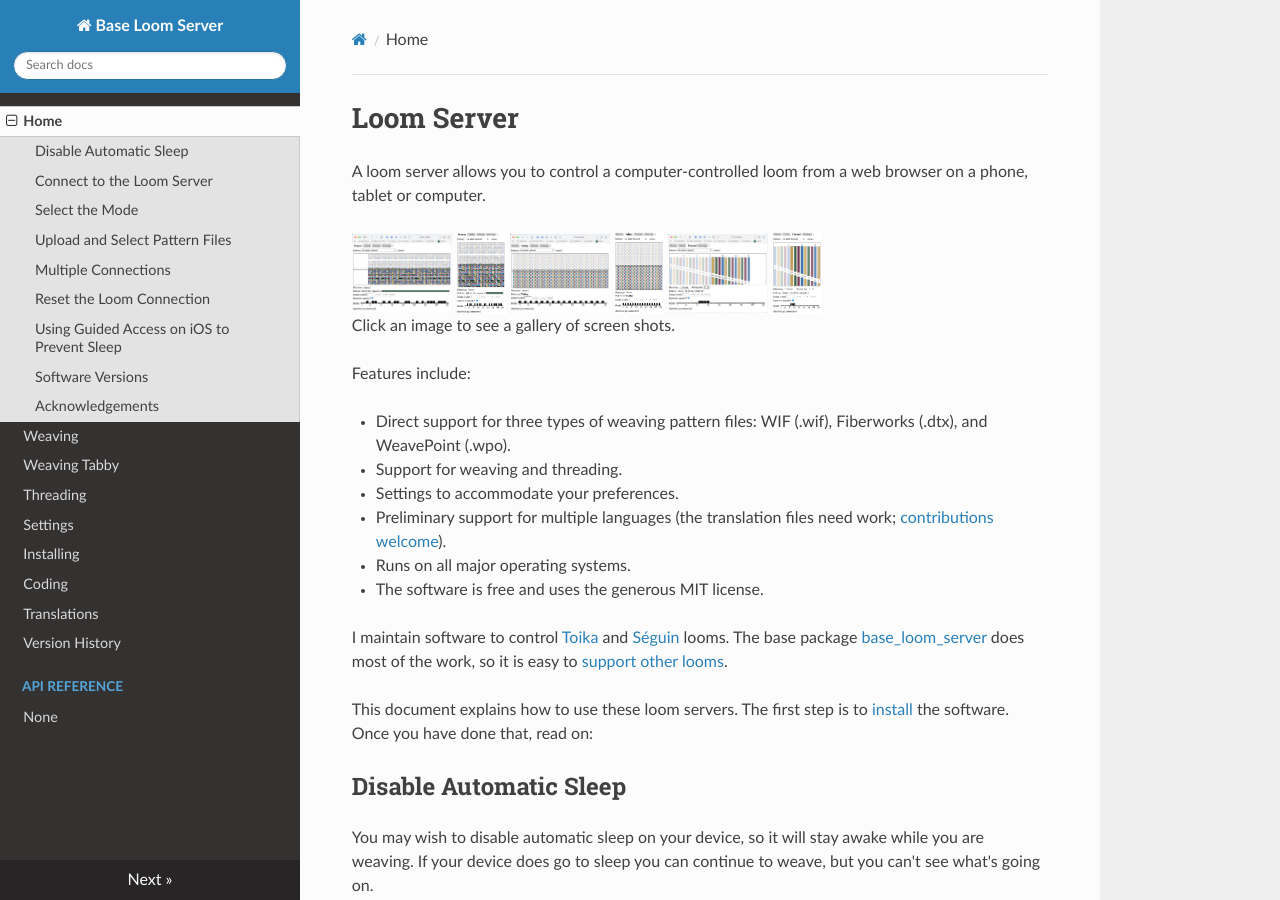
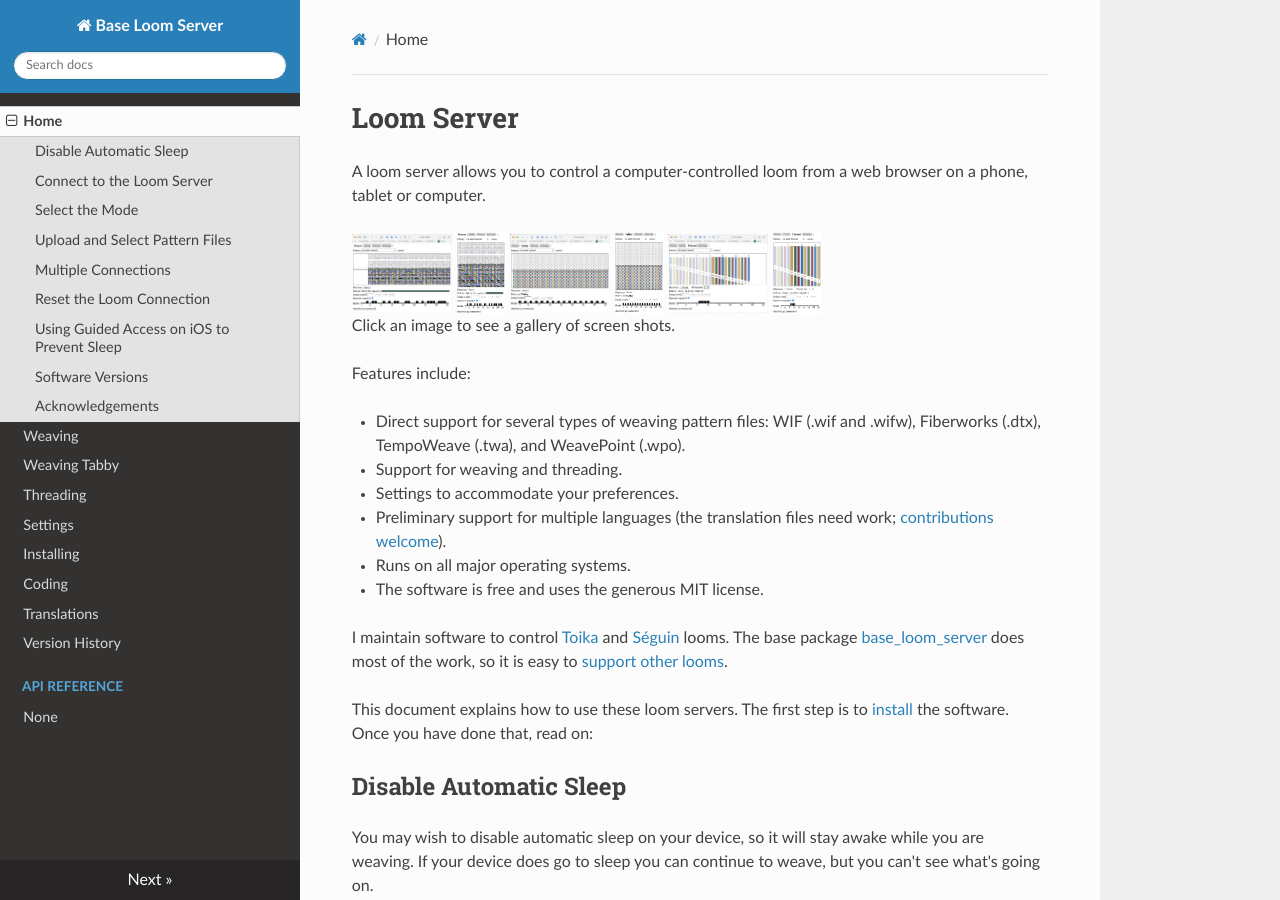
Before and after one commit to r-owen/base_loom_server, an MkDocs documentation site: the page built from docs/index.md, in a window 1280 px wide and 900 px high. Built offline with MkDocs 1.6.1, drawn with Linux system fonts in a browser that asks for light colours; nearby versions of some CDN libraries.

Commit message:
Add supported file types to index.md

```diff
--- a/docs/index.md
+++ b/docs/index.md
@@ -14,7 +14,8 @@
 
 Features include:
 
-* Direct support for three types of weaving pattern files: WIF (.wif), Fiberworks (.dtx), and WeavePoint (.wpo).
+* Direct support for several types of weaving pattern files:
+    WIF (.wif and .wifw), Fiberworks (.dtx), TempoWeave (.twa), and WeavePoint (.wpo).
 * Support for weaving and threading.
 * Settings to accommodate your preferences.
 * Preliminary support for multiple languages (the translation files need work; [contributions welcome](translations.md)).
```
